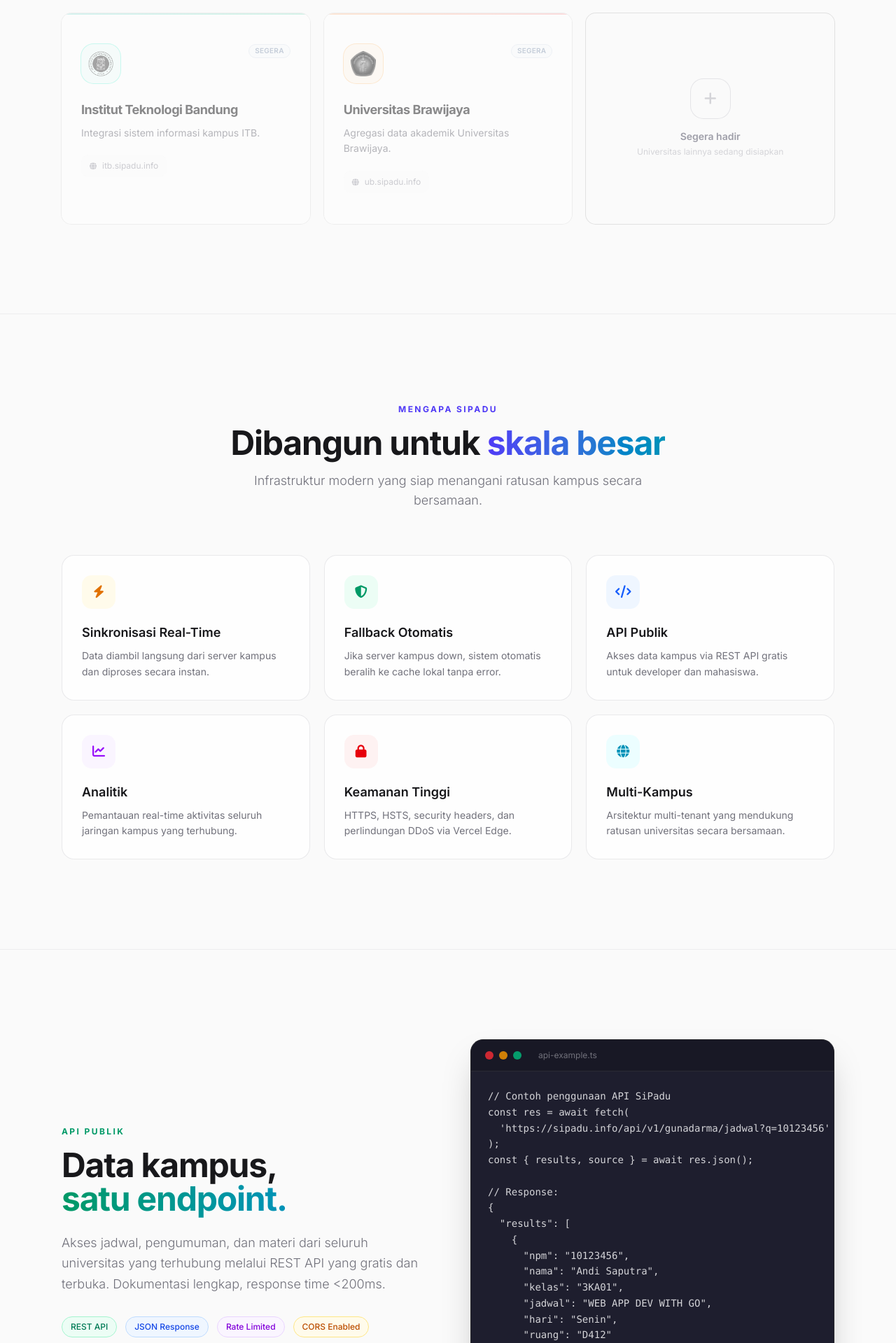
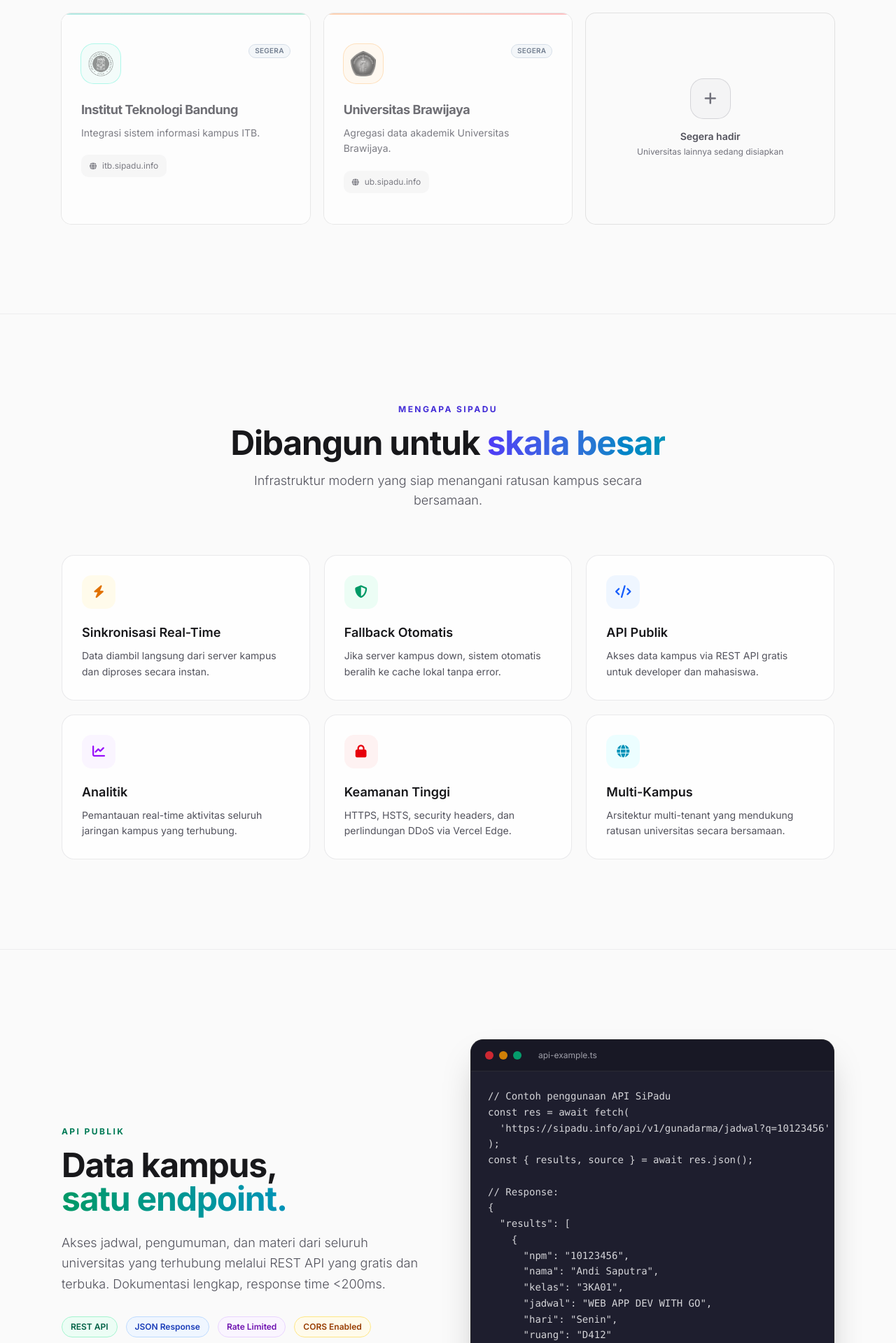
Before and after one commit to cxernlol/sipadu, a Next.js app: page / in a window 1280 px wide. Shown: the part 1681-3600 px from the top of the page at 70% size. Built offline with nearby package versions, Linux system fonts and the light colour scheme; a web font is replaced by a local one.

Commit message:
fix(a11y): improve color contrast and fix heading hierarchy

```diff
--- a/src/app/page.tsx
+++ b/src/app/page.tsx
@@ -171,34 +171,34 @@
                   <Card className={`relative overflow-hidden h-full border-zinc-200/80 dark:border-zinc-800 bg-white/70 dark:bg-zinc-900/50 backdrop-blur-sm transition-all duration-500 ${
                     uni.status === "Live"
                       ? "hover:bg-white dark:hover:bg-zinc-900 hover:border-zinc-300 dark:hover:border-zinc-700 hover:-translate-y-1 hover:shadow-xl hover:shadow-zinc-200/50 dark:hover:shadow-black/50 group"
-                      : "opacity-50"
+                      : "opacity-75"
                   }`}>
                     {/* Gradient accent line */}
-                    <div className={`absolute top-0 left-0 right-0 h-[2px] bg-gradient-to-r ${uni.accent} ${uni.status === "Live" ? "opacity-100" : "opacity-30"}`} />
+                    <div className={`absolute top-0 left-0 right-0 h-[2px] bg-gradient-to-r ${uni.accent} ${uni.status === "Live" ? "opacity-100" : "opacity-40"}`} />
 
                     <CardContent className="p-7">
                       <div className="flex items-start justify-between mb-6">
                         <div className={`h-14 w-14 rounded-2xl ${uni.iconBg} flex items-center justify-center ring-1 ${uni.ringColor} p-2.5 transition-transform duration-300 ${uni.status === "Live" ? "group-hover:scale-110" : ""}`}>
-                          <img src={uni.logo} alt={uni.name} className={`w-full h-full object-contain ${uni.status !== "Live" ? "grayscale" : ""}`} />
+                          <img src={uni.logo} alt={uni.name} className={`w-full h-full object-contain ${uni.status !== "Live" ? "grayscale opacity-80" : ""}`} />
                         </div>
                         {uni.status === "Live" ? (
-                          <Badge className="bg-emerald-50 text-emerald-700 border border-emerald-200 text-[10px] font-semibold tracking-wide">
+                          <Badge className="bg-emerald-50 text-emerald-800 dark:bg-emerald-900/30 dark:text-emerald-400 border border-emerald-200 dark:border-emerald-800 text-[10px] font-semibold tracking-wide">
                             <span className="h-1.5 w-1.5 rounded-full bg-emerald-500 mr-1.5 animate-pulse" /> AKTIF
                           </Badge>
                         ) : (
-                          <Badge className="bg-slate-50 text-slate-400 border border-slate-200 text-[10px] font-semibold tracking-wide">
+                          <Badge className="bg-slate-100 text-slate-600 dark:bg-slate-800 dark:text-slate-300 border border-slate-300 dark:border-slate-700 text-[10px] font-semibold tracking-wide">
                             SEGERA
                           </Badge>
                         )}
                       </div>
 
-                      <h3 className="font-bold text-lg text-zinc-900 dark:text-zinc-50 mb-2 tracking-tight">{uni.name}</h3>
-                      <p className="text-sm text-zinc-500 dark:text-zinc-400 leading-relaxed mb-5">{uni.description}</p>
+                      <h3 className={`font-bold text-lg mb-2 tracking-tight ${uni.status === "Live" ? "text-zinc-900 dark:text-zinc-50" : "text-zinc-700 dark:text-zinc-300"}`}>{uni.name}</h3>
+                      <p className={`text-sm leading-relaxed mb-5 ${uni.status === "Live" ? "text-zinc-600 dark:text-zinc-400" : "text-zinc-600 dark:text-zinc-400"}`}>{uni.description}</p>
 
                       <div className={`text-xs font-mono px-3 py-2 rounded-lg inline-flex items-center gap-2 transition-all duration-300 ${
                         uni.status === "Live"
-                          ? "bg-zinc-100 dark:bg-zinc-800 text-zinc-500 dark:text-zinc-400 group-hover:text-blue-600 group-hover:bg-blue-50 dark:group-hover:bg-blue-900/30"
-                          : "bg-zinc-50/50 dark:bg-zinc-900/30 text-zinc-400 dark:text-zinc-600"
+                          ? "bg-zinc-100 dark:bg-zinc-800 text-zinc-700 dark:text-zinc-300 group-hover:text-blue-700 group-hover:bg-blue-50 dark:group-hover:text-blue-300 dark:group-hover:bg-blue-900/50"
+                          : "bg-zinc-100 dark:bg-zinc-800/50 text-zinc-600 dark:text-zinc-400"
                       }`}>
                         <i className="fa-solid fa-globe text-[10px]" />
                         {uni.id}.sipadu.info
@@ -211,13 +211,13 @@
 
             {/* "More coming" card */}
             <StaggerItem>
-              <Card className="relative overflow-hidden h-full border-dashed border-zinc-200 dark:border-zinc-800 bg-transparent hover:bg-white/50 dark:hover:bg-zinc-900/50 transition-all duration-500 flex items-center justify-center min-h-[240px]">
+              <Card className="relative overflow-hidden h-full border-dashed border-zinc-300 dark:border-zinc-700 bg-transparent hover:bg-white/50 dark:hover:bg-zinc-900/50 transition-all duration-500 flex items-center justify-center min-h-[240px]">
                 <CardContent className="p-7 text-center">
-                  <div className="h-14 w-14 rounded-2xl bg-zinc-50 dark:bg-zinc-800 flex items-center justify-center ring-1 ring-zinc-200 dark:ring-zinc-700 mx-auto mb-4">
-                    <i className="fa-solid fa-plus text-zinc-300 dark:text-zinc-600 text-xl" />
+                  <div className="h-14 w-14 rounded-2xl bg-zinc-100 dark:bg-zinc-800 flex items-center justify-center ring-1 ring-zinc-300 dark:ring-zinc-600 mx-auto mb-4">
+                    <i className="fa-solid fa-plus text-zinc-500 dark:text-zinc-400 text-xl" />
                   </div>
-                  <h3 className="font-semibold text-zinc-400 dark:text-zinc-500 mb-1">Segera hadir</h3>
-                  <p className="text-xs text-zinc-300 dark:text-zinc-600">Universitas lainnya sedang disiapkan</p>
+                  <h3 className="font-semibold text-zinc-600 dark:text-zinc-300 mb-1">Segera hadir</h3>
+                  <p className="text-xs text-zinc-500 dark:text-zinc-400">Universitas lainnya sedang disiapkan</p>
                 </CardContent>
               </Card>
             </StaggerItem>
@@ -229,11 +229,11 @@
       <section id="fitur" className="py-24 md:py-32 border-t border-zinc-200/60 dark:border-zinc-800/60">
         <div className="container mx-auto px-6 max-w-6xl">
           <AnimateIn className="text-center mb-16">
-            <span className="text-xs font-bold tracking-[0.2em] text-indigo-600 uppercase mb-4 block">Mengapa SiPadu</span>
+            <span className="text-xs font-bold tracking-[0.2em] text-indigo-700 dark:text-indigo-400 uppercase mb-4 block">Mengapa SiPadu</span>
             <h2 className="text-4xl md:text-5xl font-bold tracking-tight text-zinc-900 dark:text-zinc-50 mb-4">
               Dibangun untuk <span className="text-transparent bg-clip-text bg-gradient-to-r from-indigo-600 to-cyan-600">skala besar</span>
             </h2>
-            <p className="text-zinc-500 dark:text-zinc-400 max-w-xl mx-auto text-lg font-light">
+            <p className="text-zinc-600 dark:text-zinc-400 max-w-xl mx-auto text-lg font-light">
               Infrastruktur modern yang siap menangani ratusan kampus secara bersamaan.
             </p>
           </AnimateIn>
@@ -246,7 +246,7 @@
                     <i className={`${feature.icon} ${feature.color} text-lg`} />
                   </div>
                   <h3 className="font-semibold text-zinc-900 dark:text-zinc-50 text-lg mb-2">{feature.title}</h3>
-                  <p className="text-sm text-zinc-500 dark:text-zinc-400 leading-relaxed">{feature.description}</p>
+                  <p className="text-sm text-zinc-600 dark:text-zinc-400 leading-relaxed">{feature.description}</p>
                 </div>
               </StaggerItem>
             ))}
@@ -259,19 +259,19 @@
         <div className="container mx-auto px-6 max-w-6xl">
           <div className="grid lg:grid-cols-2 gap-16 items-center">
             <AnimateIn>
-              <span className="text-xs font-bold tracking-[0.2em] text-emerald-600 uppercase mb-4 block">API Publik</span>
+              <span className="text-xs font-bold tracking-[0.2em] text-emerald-700 dark:text-emerald-400 uppercase mb-4 block">API Publik</span>
               <h2 className="text-4xl md:text-5xl font-bold tracking-tight text-zinc-900 dark:text-zinc-50 mb-6">
                 Data kampus,<br />
                 <span className="text-transparent bg-clip-text bg-gradient-to-r from-emerald-600 to-cyan-600">satu endpoint.</span>
               </h2>
-              <p className="text-zinc-500 dark:text-zinc-400 text-lg leading-relaxed mb-8 font-light">
+              <p className="text-zinc-600 dark:text-zinc-400 text-lg leading-relaxed mb-8 font-light">
                 Akses jadwal, pengumuman, dan materi dari seluruh universitas yang terhubung melalui REST API yang gratis dan terbuka. Dokumentasi lengkap, response time &lt;200ms.
               </p>
               <div className="flex flex-wrap gap-3">
-                <span className="px-3 py-1.5 rounded-full bg-emerald-50 text-emerald-700 text-xs font-medium border border-emerald-200">REST API</span>
-                <span className="px-3 py-1.5 rounded-full bg-blue-50 text-blue-700 text-xs font-medium border border-blue-200">JSON Response</span>
-                <span className="px-3 py-1.5 rounded-full bg-purple-50 text-purple-700 text-xs font-medium border border-purple-200">Rate Limited</span>
-                <span className="px-3 py-1.5 rounded-full bg-amber-50 text-amber-700 text-xs font-medium border border-amber-200">CORS Enabled</span>
+                <span className="px-3 py-1.5 rounded-full bg-emerald-50 text-emerald-800 border border-emerald-200 text-xs font-semibold">REST API</span>
+                <span className="px-3 py-1.5 rounded-full bg-blue-50 text-blue-800 border border-blue-200 text-xs font-semibold">JSON Response</span>
+                <span className="px-3 py-1.5 rounded-full bg-purple-50 text-purple-800 border border-purple-200 text-xs font-semibold">Rate Limited</span>
+                <span className="px-3 py-1.5 rounded-full bg-amber-50 text-amber-800 border border-amber-200 text-xs font-semibold">CORS Enabled</span>
               </div>
             </AnimateIn>
 
@@ -282,7 +282,7 @@
                   <span className="h-3 w-3 rounded-full bg-red-500/80" />
                   <span className="h-3 w-3 rounded-full bg-amber-500/80" />
                   <span className="h-3 w-3 rounded-full bg-emerald-500/80" />
-                  <span className="ml-4 text-xs text-zinc-500 font-mono">api-example.ts</span>
+                  <span className="ml-4 text-xs text-zinc-400 font-mono">api-example.ts</span>
                 </div>
                 {/* Code content */}
                 <pre className="p-6 text-sm font-mono leading-relaxed overflow-x-auto text-zinc-300">
@@ -365,28 +365,28 @@
 
             {/* Links */}
             <div>
-              <h4 className="text-xs font-bold tracking-[0.15em] text-zinc-400 dark:text-zinc-500 uppercase mb-4">Platform</h4>
+              <h3 className="text-xs font-bold tracking-[0.15em] text-zinc-600 dark:text-zinc-400 uppercase mb-4">Platform</h3>
               <ul className="space-y-2.5 text-sm">
-                <li><Link href="/gunadarma" className="text-zinc-500 dark:text-zinc-400 hover:text-zinc-900 dark:hover:text-zinc-100 transition-colors">Gunadarma</Link></li>
-                <li><Link href="/ui" className="text-zinc-400 dark:text-zinc-600 hover:text-zinc-600 dark:hover:text-zinc-400 transition-colors">UI (Segera Hadir)</Link></li>
-                <li><Link href="/ugm" className="text-zinc-400 dark:text-zinc-600 hover:text-zinc-600 dark:hover:text-zinc-400 transition-colors">UGM (Segera Hadir)</Link></li>
-                <li><Link href="/itb" className="text-zinc-400 dark:text-zinc-600 hover:text-zinc-600 dark:hover:text-zinc-400 transition-colors">ITB (Segera Hadir)</Link></li>
+                <li><Link href="/gunadarma" className="text-zinc-600 dark:text-zinc-400 hover:text-zinc-900 dark:hover:text-zinc-100 transition-colors">Gunadarma</Link></li>
+                <li><Link href="/ui" className="text-zinc-500 dark:text-zinc-500 hover:text-zinc-700 dark:hover:text-zinc-300 transition-colors">UI (Segera Hadir)</Link></li>
+                <li><Link href="/ugm" className="text-zinc-500 dark:text-zinc-500 hover:text-zinc-700 dark:hover:text-zinc-300 transition-colors">UGM (Segera Hadir)</Link></li>
+                <li><Link href="/itb" className="text-zinc-500 dark:text-zinc-500 hover:text-zinc-700 dark:hover:text-zinc-300 transition-colors">ITB (Segera Hadir)</Link></li>
               </ul>
             </div>
 
             <div>
-              <h4 className="text-xs font-bold tracking-[0.15em] text-zinc-400 dark:text-zinc-500 uppercase mb-4">Legal</h4>
+              <h3 className="text-xs font-bold tracking-[0.15em] text-zinc-600 dark:text-zinc-400 uppercase mb-4">Legal</h3>
               <ul className="space-y-2.5 text-sm">
-                <li><Link href="/privacy" className="text-zinc-500 dark:text-zinc-400 hover:text-zinc-900 dark:hover:text-zinc-100 transition-colors">Kebijakan Privasi</Link></li>
-                <li><Link href="/terms" className="text-zinc-500 dark:text-zinc-400 hover:text-zinc-900 dark:hover:text-zinc-100 transition-colors">Syarat & Ketentuan</Link></li>
-                <li><a href="https://github.com/cxernlol/sipadu" className="text-zinc-500 dark:text-zinc-400 hover:text-zinc-900 dark:hover:text-zinc-100 transition-colors" target="_blank" rel="noopener noreferrer">GitHub</a></li>
+                <li><Link href="/privacy" className="text-zinc-600 dark:text-zinc-400 hover:text-zinc-900 dark:hover:text-zinc-100 transition-colors">Kebijakan Privasi</Link></li>
+                <li><Link href="/terms" className="text-zinc-600 dark:text-zinc-400 hover:text-zinc-900 dark:hover:text-zinc-100 transition-colors">Syarat & Ketentuan</Link></li>
+                <li><a href="https://github.com/cxernlol/sipadu" className="text-zinc-600 dark:text-zinc-400 hover:text-zinc-900 dark:hover:text-zinc-100 transition-colors" target="_blank" rel="noopener noreferrer">GitHub</a></li>
               </ul>
             </div>
           </div>
 
-          <div className="pt-8 border-t border-zinc-100 dark:border-zinc-800 flex flex-col md:flex-row justify-between items-center gap-4">
-            <p className="text-xs text-zinc-400 dark:text-zinc-500">&copy; 2026 SiPadu.info &mdash; Agregator universitas sumber terbuka.</p>
-            <p className="text-xs text-zinc-400 dark:text-zinc-500">Dihosting di <i className="fa-solid fa-triangle text-zinc-500 dark:text-zinc-400 mx-1" /> Vercel</p>
+          <div className="pt-8 border-t border-zinc-200 dark:border-zinc-800 flex flex-col md:flex-row justify-between items-center gap-4">
+            <p className="text-xs text-zinc-500 dark:text-zinc-400">&copy; 2026 SiPadu.info &mdash; Agregator universitas sumber terbuka.</p>
+            <p className="text-xs text-zinc-500 dark:text-zinc-400">Dihosting di <i className="fa-solid fa-triangle mx-1" /> Vercel</p>
           </div>
         </div>
       </footer>
```
Also changed, not shown: src/components/UpdatesChart.tsx (+6 -6 lines).
